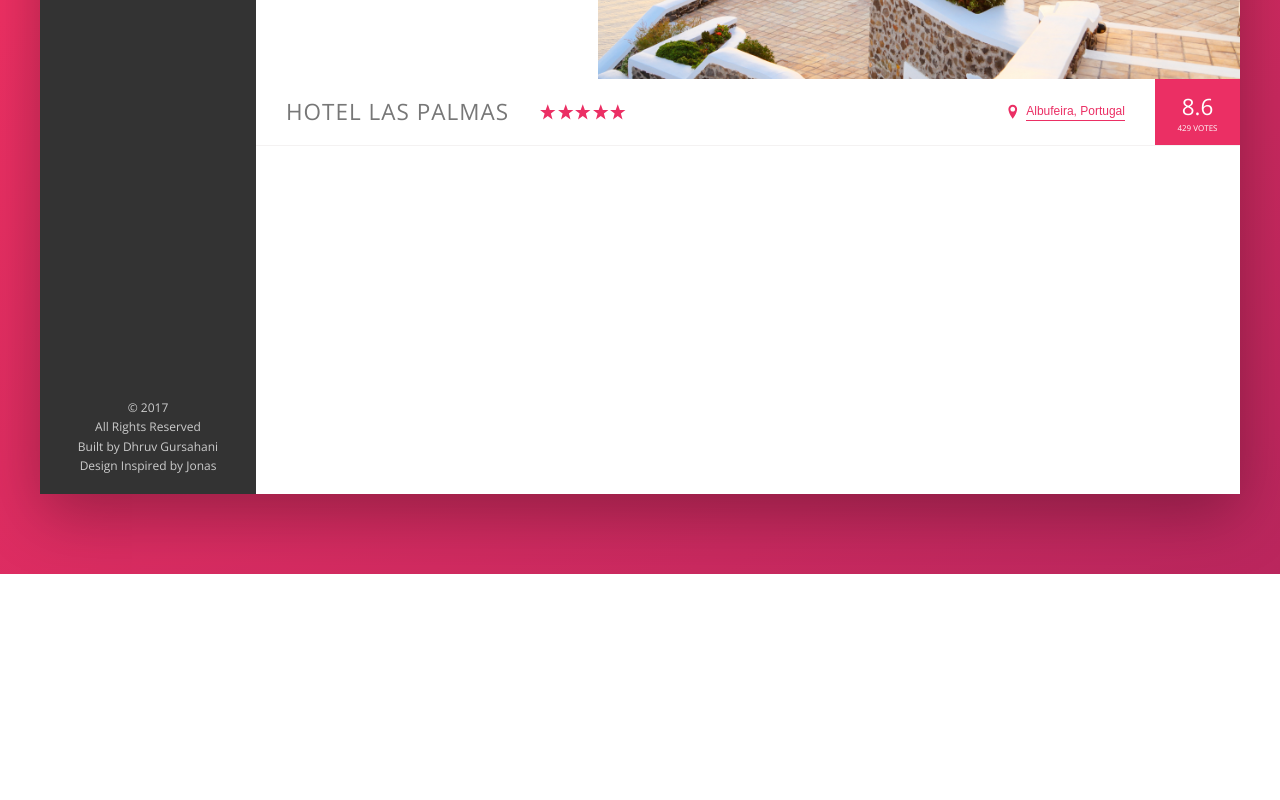
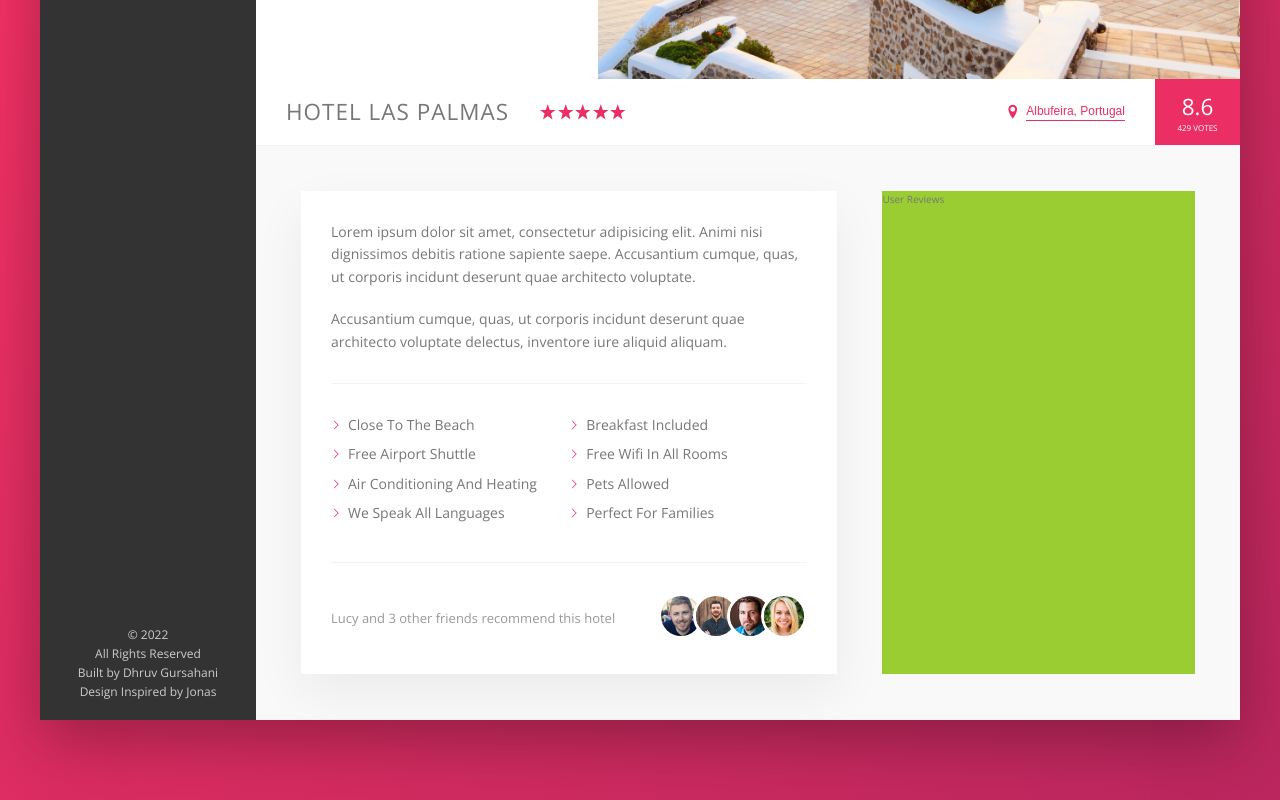
Before and after one commit to dhruv-bvpdev/Trillo, a website built with Parcel: page index.html in a window 1280 px wide. Shown: the part 456-1256 px from the top of the page. Before the commit the page ends 1030 px from the top, so only its background shows below. Built offline with nearby package versions, Linux system fonts and the light colour scheme.

Commit message:
hotel details section

```diff
--- a/index.html
+++ b/index.html
@@ -94,7 +94,7 @@
             </li>
           </ul>
           <div class="legal">
-            &copy; 2017<br />
+            &copy; 2022<br />
             All Rights Reserved <br />
             Built by
             <a
@@ -169,6 +169,59 @@
               <div class="overview__rating-count">429 votes</div>
             </div>
           </div>
+
+          <div class="detail">
+            <div class="description">
+              <p class="paragraph">
+                Lorem ipsum dolor sit amet, consectetur adipisicing elit. Animi
+                nisi dignissimos debitis ratione sapiente saepe. Accusantium
+                cumque, quas, ut corporis incidunt deserunt quae architecto
+                voluptate.
+              </p>
+              <p class="paragraph">
+                Accusantium cumque, quas, ut corporis incidunt deserunt quae
+                architecto voluptate delectus, inventore iure aliquid aliquam.
+              </p>
+              <ul class="list">
+                <li class="list__item">Close To The Beach</li>
+                <li class="list__item">Breakfast Included</li>
+                <li class="list__item">Free Airport Shuttle</li>
+                <li class="list__item">Free Wifi In All Rooms</li>
+                <li class="list__item">Air Conditioning And Heating</li>
+                <li class="list__item">Pets Allowed</li>
+                <li class="list__item">We Speak All Languages</li>
+                <li class="list__item">Perfect For Families</li>
+              </ul>
+              <div class="recommend">
+                <p class="recommend__count">
+                  Lucy and 3 other friends recommend this hotel
+                </p>
+                <div class="recommend__friends">
+                  <img
+                    src="img/user-3.jpg"
+                    alt="Friend 1"
+                    class="recommend__photo"
+                  />
+                  <img
+                    src="img/user-4.jpg"
+                    alt="Friend 2"
+                    class="recommend__photo"
+                  />
+                  <img
+                    src="img/user-5.jpg"
+                    alt="Friend 3"
+                    class="recommend__photo"
+                  />
+                  <img
+                    src="img/user-6.jpg"
+                    alt="Friend 4"
+                    class="recommend__photo"
+                  />
+                </div>
+              </div>
+            </div>
+            <div class="user-reviews">User Reviews</div>
+          </div>
         </main>
       </div>
     </div>
--- a/sass/_base.scss
+++ b/sass/_base.scss
@@ -13,6 +13,9 @@
   --color-grey-dark-3: #999;
 
   --shadow-dark: 0 2rem 6rem rgba(0, 0, 0, 0.3);
+  --shadow-light: 0 2rem 5rem rgba(0, 0, 0, 0.06);
+
+  --line: 1px solid var(--color-grey-light-2);
 }
 
 * {
--- a/sass/_components.scss
+++ b/sass/_components.scss
@@ -199,7 +199,7 @@
 .overview {
   display: flex;
   align-items: center;
-  border-bottom: 1px solid var(--color-grey-light-2);
+  border-bottom: var(--line);
 
   &__heading {
     font-size: 2.25rem;
@@ -293,3 +293,71 @@
     box-shadow: none;
   }
 }
+
+//* Paragraph
+
+.paragraph:not(:last-of-type) {
+  margin-bottom: 2rem;
+}
+
+//* List
+
+.list {
+  list-style: none;
+  margin: 3rem 0;
+  padding: 3rem 0;
+  border-top: var(--line);
+  border-bottom: var(--line);
+  display: flex;
+  flex-wrap: wrap;
+
+  &__item {
+    flex: 0 0 50%;
+    margin-bottom: 0.7rem;
+  }
+
+  &__item::before {
+    content: "";
+    display: inline-block;
+    height: 1rem;
+    width: 1rem;
+    margin-right: 7px;
+
+    //! Older Browsers
+    //! background-image: url("../img/chevron-thin-right.svg");
+    //! background-size: cover;
+
+    //* New Browsers
+    background-color: var(--color-primary);
+    -webkit-mask-image: url("../img/chevron-thin-right.svg");
+    -webkit-mask-size: cover;
+  }
+}
+
+//* Recommend
+
+.recommend {
+  font-size: 1.3rem;
+  color: var(--color-grey-dark-3);
+  display: flex;
+  align-items: center;
+
+  &__count {
+    margin-right: auto;
+  }
+
+  &__friends {
+  }
+
+  &__photo {
+    box-sizing: content-box;
+    height: 4rem;
+    width: 4rem;
+    border-radius: 50%;
+    border: 3px solid #fff;
+
+    &:not(:last-child) {
+      margin-right: -1.5rem;
+    }
+  }
+}
--- a/sass/_layout.scss
+++ b/sass/_layout.scss
@@ -10,7 +10,7 @@
   font-size: 1.4rem;
   height: 7rem;
   background-color: #fff;
-  border-bottom: 1px solid var(--color-grey-light-2);
+  border-bottom: var(--line);
   display: flex;
   justify-content: space-between; //* divides space between elements evenly
   align-items: center;
@@ -30,6 +30,26 @@
 
 .hotel-view {
   background-color: #fff;
-  height: 80rem;
   flex: 1; //* grow (sub-part of above specified property)
 }
+
+.detail {
+  display: flex;
+  padding: 4.5rem;
+  background-color: var(--color-grey-light-1);
+  border-bottom: var(--line);
+}
+
+.description {
+  font-size: 1.4rem;
+  background-color: #fff;
+  box-shadow: var(--shadow-light);
+  padding: 3rem;
+  flex: 0 0 60%;
+  margin-right: 4.5rem;
+}
+
+.user-reviews {
+  background-color: yellowgreen;
+  flex: 1;
+}
```
